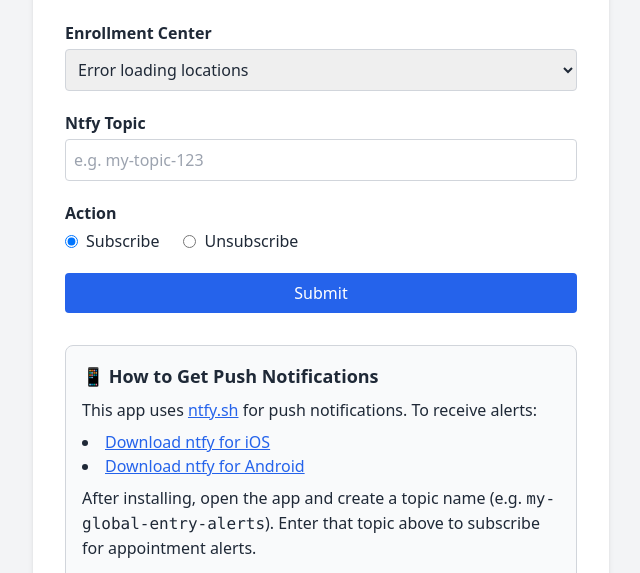
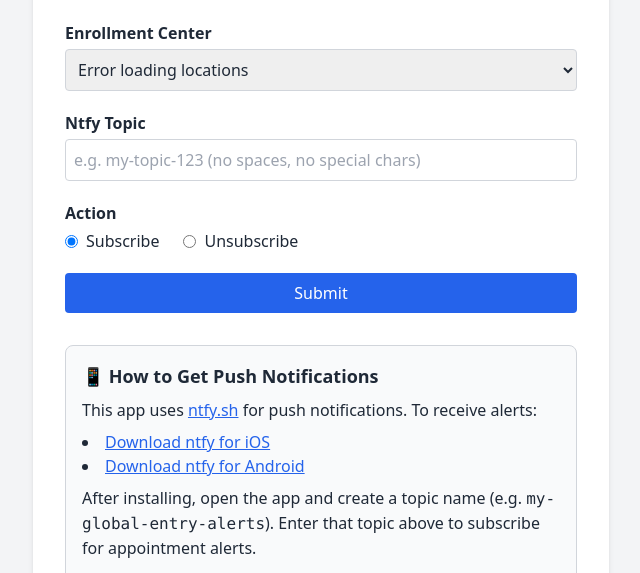
Before and after one commit to arun0009/global-entry-appointment, a plain HTML site: page docs/index.html in a window 1280 px wide. Shown: the part 123-696 px from the top of the page, without its empty margins (319-959 px from the left). Drawn offline with nearby package versions, Linux system fonts and the light colour scheme; no server answers.

Commit message:
topic validation

```diff
--- a/docs/index.html
+++ b/docs/index.html
@@ -48,7 +48,10 @@
 
         <div>
             <label for="topic" class="block font-semibold mb-1">Ntfy Topic</label>
-            <input type="text" id="topic" placeholder="e.g. my-topic-123" required
+            <input type="text" id="topic" name="topic"
+                   placeholder="e.g. my-topic-123 (no spaces, no special chars)"
+                   required
+                   pattern="^[a-zA-Z0-9_-]+$"
                    class="w-full p-2 border border-gray-300 rounded" />
         </div>
 
```
